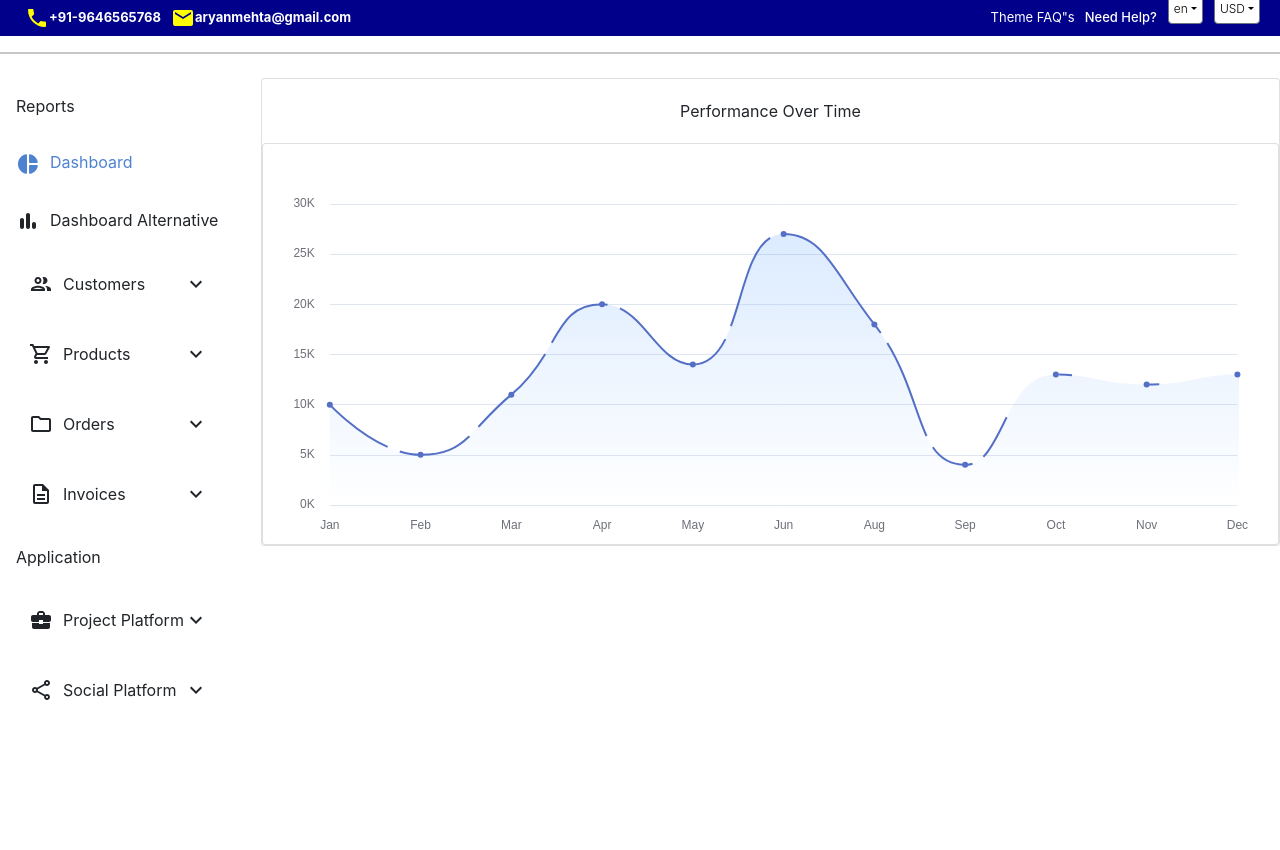
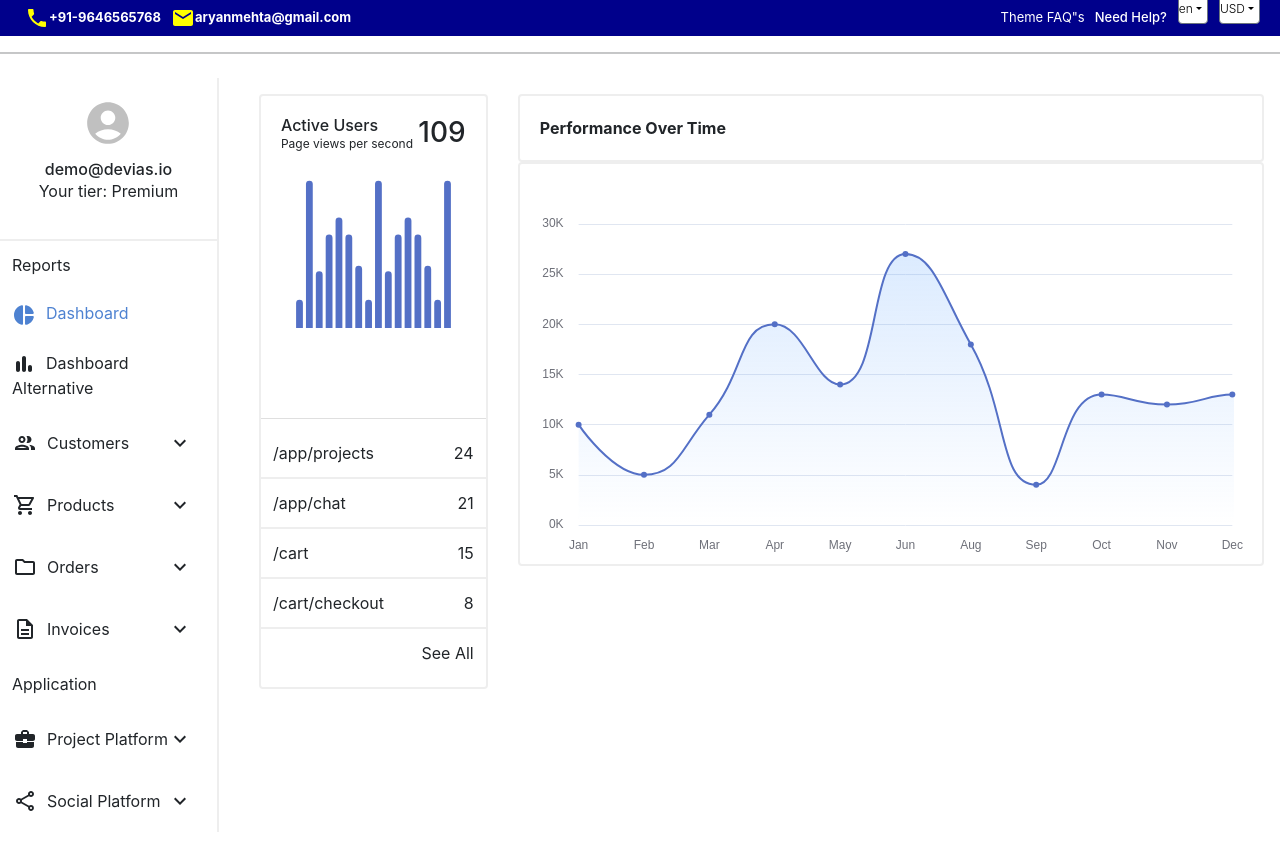
Before and after one commit to SHIVA-GARG/dashboardapp, a React (Create React App) app: page / in a window 1280 px wide. Shown: the top 850 px of the page. Before the commit the page ends 800 px from the top, so only its background shows below. Built offline with nearby package versions, Linux system fonts and the light colour scheme.

Commit message:
added active users card

```diff
--- a/src/components/RightPart/rightPart.css
+++ b/src/components/RightPart/rightPart.css
@@ -1,3 +1,25 @@
-.rightpart{
-    flex: 9;
+.rightpart {
+  padding: 16px;
 }
+
+.rightpart .card {
+  border: 2px solid #eee;
+}
+
+.rightpart .card-body {
+  text-align: left;
+}
+
+.card-footer {
+  background-color: #fff;
+  margin: 0;
+  padding: 10px 0;
+}
+.card-footer > div {
+  padding: 12px;
+  border-bottom: 2px solid #eee;
+}
+
+.card-footer > div:last-child {
+  border-bottom: none;
+}
--- a/src/components/RightPart/rightPart.jsx
+++ b/src/components/RightPart/rightPart.jsx
@@ -1,6 +1,5 @@
-import './rightPart.css';
+import "./rightPart.css";
 import ReactECharts from "echarts-for-react";
-
 
 const PerformanceGraph = () => {
   const option = {
@@ -8,20 +7,20 @@ const PerformanceGraph = () => {
       left: "3%",
       right: "4%",
       bottom: "3%",
-          containLabel: true
+      containLabel: true,
     },
     xAxis: [
       {
         type: "category",
         boundaryGap: false,
         axisLine: {
-              show: false
+          show: false,
         },
         axisTick: {
-              show: false
+          show: false,
         },
         axisLabel: {
-              margin: 15
+          margin: 15,
         },
         data: [
           "Jan",
@@ -34,9 +33,9 @@ const PerformanceGraph = () => {
           "Sep",
           "Oct",
           "Nov",
-              "Dec"
-            ]
-          }
+          "Dec",
+        ],
+      },
     ],
     yAxis: [
       {
@@ -45,9 +44,9 @@ const PerformanceGraph = () => {
           formatter: function (value, index) {
             return `${value / 1000}K`;
           },
-              margin: 15
-            }
-          }
+          margin: 15,
+        },
+      },
     ],
     series: [
       {
@@ -57,42 +56,10 @@ const PerformanceGraph = () => {
         symbol: "circle",
         symbolSize: 6,
         data: [
-              10000,
-              5000,
-              11000,
-              20000,
-              14000,
-              27000,
-              18000,
-              4000,
-              13000,
-              12000,
-              13000,
-              5000
+          10000, 5000, 11000, 20000, 14000, 27000, 18000, 4000, 13000, 12000,
+          13000, 5000,
         ],
-            lineStyle: {
-              type: [
-                72,
-                13,
-                75,
-                13,
-                99,
-                13,
-                73,
-                13,
-                138,
-                14,
-                98,
-                13,
-                145,
-                12,
-                101,
-                13,
-                46,
-                13,
-                46
-              ]
-            },
+
         areaStyle: {
           color: {
             type: "linear",
@@ -104,42 +71,124 @@ const PerformanceGraph = () => {
             colorStops: [
               {
                 offset: 0,
-                    color: "rgba(88,160,253,0.3)"
+                color: "rgba(88,160,253,0.3)",
               },
               {
                 offset: 1,
-                    color: "rgba(88,160,253,0)"
-                  }
-                ]
-              }
-            }
-          }
-        ]
+                color: "rgba(88,160,253,0)",
+              },
+            ],
+          },
+        },
+      },
+    ],
   };
   return <ReactECharts option={option} style={{ height: 400 }} />;
-}
+};
+
+const UserGraph = () => {
+  const option = {
+    xAxis: {
+      show: false,
+      type: "category",
+      boundaryGap: false,
+    },
+    yAxis: {
+      show: false,
+      boundaryGap: false,
+    },
+    series: [
+      {
+        data: [10, 52, 20, 33, 39, 33, 22, 10, 52, 20, 33, 39, 33, 22, 10, 52],
+        type: "bar",
+        roundCap: true,
+        itemStyle: {
+          borderRadius: [100, 100, 0, 0],
+        },
+      },
+    ],
+  };
+  return (
+    <ReactECharts
+      option={option}
+      style={{ height: 300, margin: 0, padding: 0 }}
+    />
+  );
+};
+
+const User = () => {
+  return (
+    <div className="card">
+      <div className="card-body">
+        <div
+          className="d-flex flex-row justify-content-between"
+          style={{ marginBottom: "-60px" }}
+        >
+          <div>
+            <h5 className="card-title" style={{ fontSize: "16px", margin: 0 }}>
+              Active Users
+            </h5>
+            <p className="card-text" style={{ fontSize: "12px" }}>
+              {" "}
+              Page views per second
+            </p>
+          </div>
+          <div>
+            <h3>109</h3>
+          </div>
+        </div>
+        <UserGraph />
+      </div>
+      <div className="card-footer">
+        <div className="d-flex flex-row justify-content-between">
+          <div>/app/projects</div> <div>24</div>
+        </div>
+        <div className="d-flex flex-row justify-content-between">
+          <div>/app/chat</div> <div>21</div>
+        </div>
+        <div className="d-flex flex-row justify-content-between">
+          <div>/cart</div> <div>15</div>
+        </div>
+        <div className="d-flex flex-row justify-content-between">
+          <div>/cart/checkout</div> <div>8</div>
+        </div>
+        <div className="d-flex flex-row justify-content-end">
+          <div>See All</div>
+        </div>
+      </div>
+    </div>
+  );
+};
 
 const Performance = () => {
-  return(
+  return (
+    <>
       <div class="card">
         <div class="card-body">
-      Performance Over Time
+          {" "}
+          <strong>Performance Over Time</strong>
         </div>
-    <div className='card'>
+      </div>
+      <div className="card">
         <PerformanceGraph />
       </div>
-</div>
-  )
-}
+    </>
+  );
+};
 
 const Rightpart = () => {
-
   return (
-        <div className='rightpart'>
+    <div className="rightpart">
+      <div className="row">
+        <div className="col-md-3" style={{ height: "80vh" }}>
+          <User />
+        </div>
+        <div className="col-md-9" style={{ height: "80vh" }}>
           <Performance />
-
+        </div>
+      </div>
     </div>
   );
-}
+};
 
 export default Rightpart;
--- a/src/components/leftsidebar/Leftbar.jsx
+++ b/src/components/leftsidebar/Leftbar.jsx
@@ -9,7 +9,9 @@ import BusinessCenterIcon from "@mui/icons-material/BusinessCenter";
 import ShareOutlinedIcon from "@mui/icons-material/ShareOutlined";
 import KeyboardArrowDownOutlinedIcon from "@mui/icons-material/KeyboardArrowDownOutlined";
 import KeyboardArrowUpOutlinedIcon from "@mui/icons-material/KeyboardArrowUpOutlined";
+import AccountCircleIcon from "@mui/icons-material/AccountCircle";
 import "./leftbar.css";
+import { color } from "echarts";
 
 function DropDown(props) {
   const [open, setOpen] = React.useState(false);
@@ -46,6 +48,19 @@ function DropDown(props) {
 const Leftbar = () => {
   return (
     <aside className="main-sidebar">
+      <div className="card d-flex justify-content-center align-items-center">
+        <div className="card-body">
+          <AccountCircleIcon
+            style={{
+              fontSize: "50px",
+              color: "#c0c0c0",
+              marginBlockEnd: "12px",
+            }}
+          />
+          <h6 style={{ margin: "0" }}>demo@devias.io</h6>
+          <p>Your tier: Premium</p>
+        </div>
+      </div>
       <nav className="sidebar">
         <ul className="sidebar-menu">
           <li className="header">Reports</li>
--- a/src/components/leftsidebar/leftbar.css
+++ b/src/components/leftsidebar/leftbar.css
@@ -3,6 +3,7 @@
   list-style: none;
   padding: 0;
   text-align: left;
+  border-right: 2px solid #eee;
 }
 
 .sidebar a {
@@ -22,13 +23,14 @@
 }
 
 .sidebar-menu li {
-  padding: 16px;
+  padding: 12px;
   margin: 0;
   width: 100%;
 }
 
 .btn {
   width: 100%;
+  padding-left: 0;
 }
 .btn:focus {
   outline: none;
@@ -40,3 +42,10 @@
   border: none;
   margin: 0 !important;
 }
+
+aside .card {
+  border: none;
+  border-bottom: 2px solid #eee;
+  border-right: 2px solid #eee;
+  border-radius: 0;
+}
```
Lines whose indentation alone changed are shown as unchanged.
